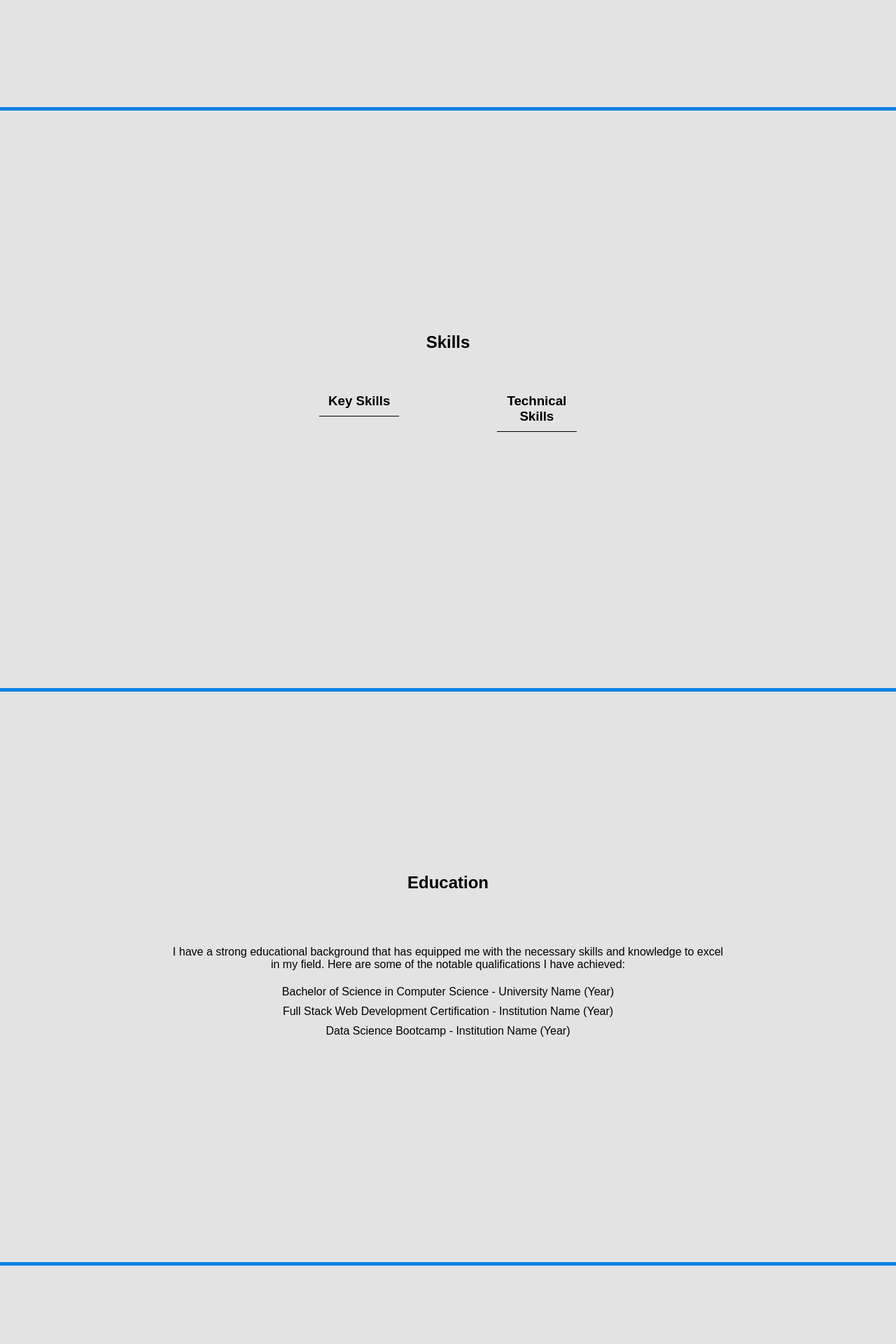
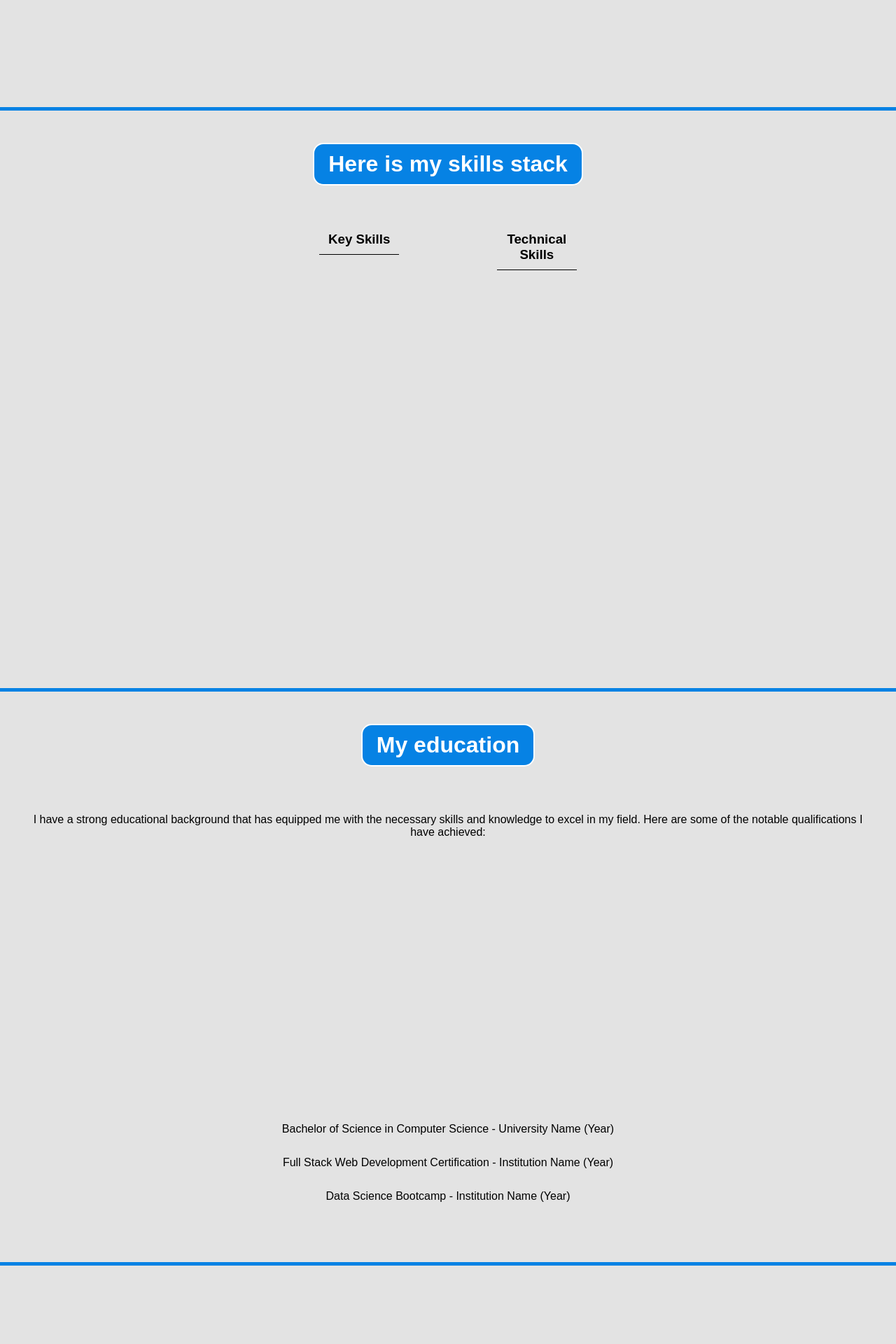
Before and after one commit to Galchov/portfolio-website, a Django app: template sections/templates/home.html in a window 1280 px wide. Shown: the part 1565-3485 px from the top of the page at 70% size. Run offline with Django 3.2, Linux system fonts and the light colour scheme; the template is opened without the code that fills it, so the values that code supplies are empty.

Commit message:
Added some updates on the style

```diff
--- a/sections/static/css/section_education.css
+++ b/sections/static/css/section_education.css
@@ -1,20 +1,38 @@
+#education h2 {
+    font-family: fantasy;
+    font-size: 2.0em;
+    padding: 10px 20px;
+    transition: background-color 0.3s ease, color 0.3s ease;
+    border-radius: 15px;
+
+    background-color: #0682e4;
+    color: #ffffff;
+    border: 2px solid #ffffff;
+}
+
 .education-description {
-    max-width: 800px;
-    margin: 20px auto;
-    text-align: center;
-    padding: 20px;
+    display: flex;
+    justify-content: space-between;
+    padding-top: 20px;
+    padding-bottom: 20px;
+    height: 100vh;
+    box-sizing: border-box;
+    flex-direction: column;
+    gap: 20px;
 }
 
 .education-description p {
     font-size: 16px;
-    margin-bottom: 15px;
+    margin: 20px;
 }
 
 .education-description ul {
     list-style-type: none;
     padding: 0;
+    margin: 0;
 }
 
 .education-description li {
     padding: 5px 0;
+    margin: 20px;
 }
--- a/sections/static/css/section_skills.css
+++ b/sections/static/css/section_skills.css
@@ -1,11 +1,27 @@
+#skills h2 {
+    font-family: fantasy;
+    font-size: 2.0em;
+    padding: 10px 20px;
+    transition: background-color 0.3s ease, color 0.3s ease;
+    border-radius: 15px;
+
+    background-color: #0682e4;
+    color: #ffffff;
+    border: 2px solid #ffffff;
+}
+
+
 .skills-container {
     display: flex;
     justify-content: space-between;
-    padding: 20px;
+    padding-top: 20px;
+    padding-bottom: 20px;
+    height: 100vh;
+    box-sizing: border-box;
 }
 
 .key-skills {
-    width: 100%;
+    width: 150%;
     margin-right: 70px;
     margin-left: 70px;
 }
@@ -25,14 +41,14 @@
 }
 
 .key-skills li {
-    margin: 5px 0;
     padding: 5px;
     border: 1px solid #000000;
+    margin-bottom: 20px;
 }
 
 
 .tech-skills {
-    width: 100%;
+    width: 150%;
     margin-left: 70px;
     margin-right: 70px;
 }
--- a/sections/templates/home.html
+++ b/sections/templates/home.html
@@ -101,7 +101,7 @@
 
 
     <section id="skills">
-    <h2>Skills</h2>
+    <h2>Here is my skills stack</h2>
     <div class="skills-container">
         <div class="key-skills">
             <h3>Key Skills</h3>
@@ -132,7 +132,7 @@
 
 
     <section id="education">
-    <h2>Education</h2>
+    <h2>My education</h2>
     <div class="education-description">
         <p>
             I have a strong educational background that has equipped me with the necessary skills and knowledge
```
